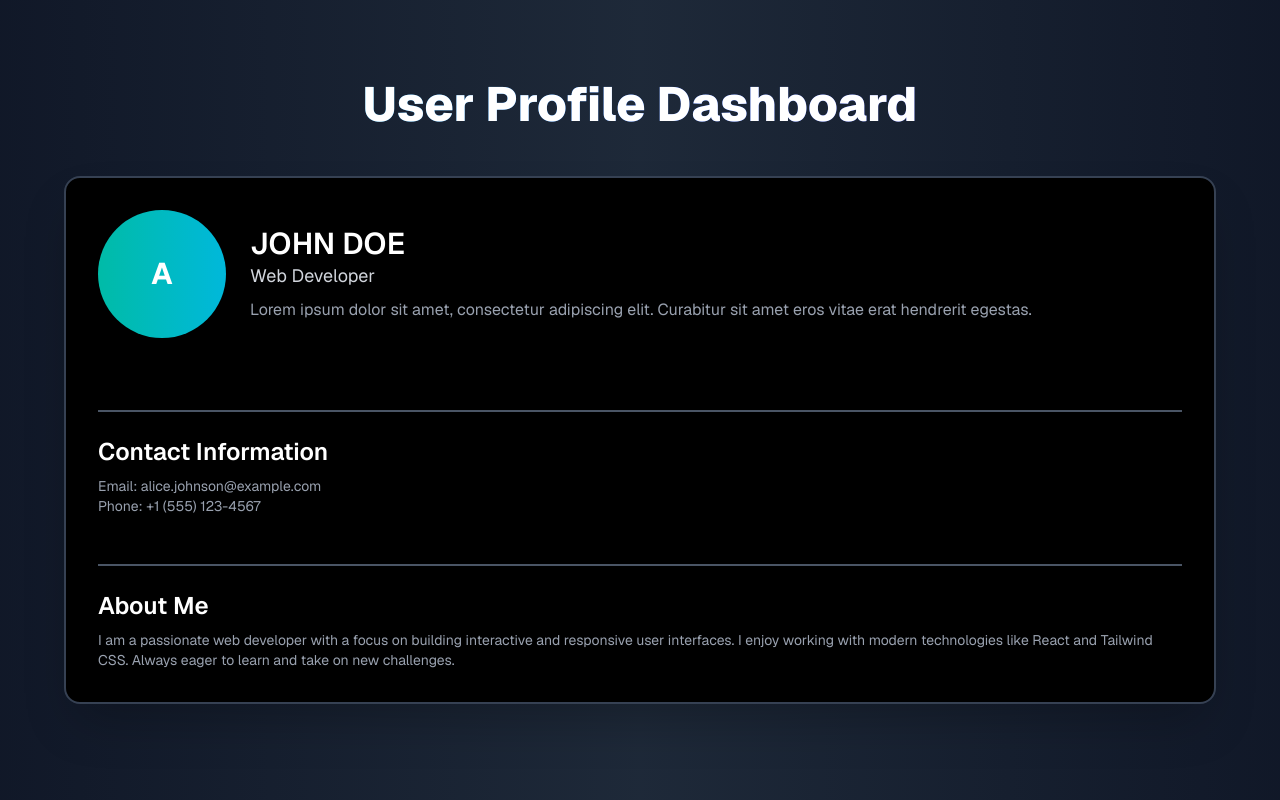
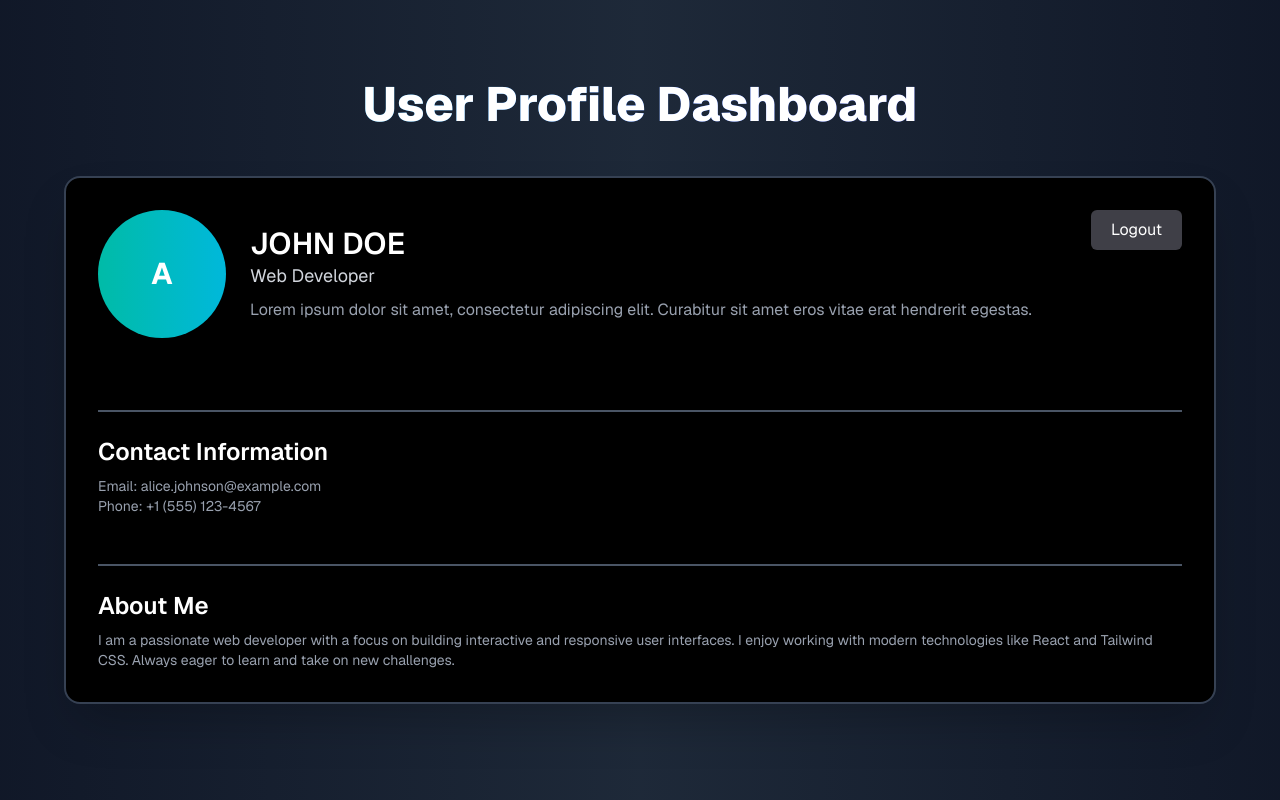
Before and after one commit to WaqarHassan20/NextAuth, a Next.js app: page /profile in a window 1280 px wide. Built offline with nearby package versions, Linux system fonts and the light colour scheme.

Commit message:
How logout route works

```diff
--- /dev/null
+++ b/app/api/users/logout/route.ts
@@ -0,0 +1,29 @@
+import { NextResponse } from "next/server";
+
+export async function GET() {
+  try {
+    const response = NextResponse.json({
+      message: "Logout successful",
+      success: true,
+    });
+
+    const token = response.cookies.get("token");
+    console.log("Token value after logout : ", token);
+
+    response.cookies.set("token", "", {
+      httpOnly: true,
+      expires: new Date(0),
+    });
+
+    console.log("Token value after logout : ", token);
+    return response;
+  } catch (error: unknown) {
+    if (error instanceof Error) {
+      return NextResponse.json({ error: error.message }, { status: 500 });
+    }
+    return NextResponse.json(
+      { error: "An unknown error occurred" },
+      { status: 500 }
+    );
+  }
+}
--- a/app/profile/page.tsx
+++ b/app/profile/page.tsx
@@ -1,4 +1,30 @@
+"use client"
+
+import axios from "axios";
+import { useRouter } from "next/navigation";
+import toast from "react-hot-toast";
+
 export default function UserProfile() {
+
+  const router = useRouter();
+
+  const logout = async () => {
+    try {
+
+      await axios.get("/api/users/logout");
+      toast.success("Logout Successfully");
+      router.push("/login");
+
+    } catch (error) {
+      if (error instanceof Error) {
+        console.log("Logout error:", error.message);
+        toast.error(error.message);
+      } else {
+        console.log("An unknown error occurred during logout.");
+      }
+    }
+  };
+
   return (
     <div className="min-h-screen bg-gradient-to-r from-gray-900 via-gray-800 to-gray-900 text-white p-8 pb-20 font-[family-name:var(--font-geist-sans)]">
     <h1 className="text-5xl my-12 font-extrabold text-white bg-gradient-to-r from-teal-500 via-blue-600 to-indigo-700 bg-clip-text text-center">
@@ -9,10 +35,15 @@ export default function UserProfile() {
       <div className="flex flex-col gap-12 w-full max-w-6xl p-8 rounded-2xl bg-opacity-80 backdrop-blur-2xl bg-black mx-auto shadow-2xl border-2 border-gray-700">
 
         {/* Profile Information Section */}
-        <div className="flex gap-6 mb-6">
+
+        <div className="flex gap-6 mb-6 justify-between">
+
+      <div className="flex flex-row gap-6">
+
           <div className="w-32 h-32 rounded-full bg-gradient-to-r from-teal-500 to-cyan-500 shadow-lg flex items-center justify-center">
             <span className="text-3xl font-bold">A</span>
           </div>
+
           <div className="flex flex-col justify-center">
             <p className="text-3xl font-semibold">JOHN DOE</p>
             <p className="text-lg text-gray-300">Web Developer</p>
@@ -20,6 +51,13 @@ export default function UserProfile() {
               Lorem ipsum dolor sit amet, consectetur adipiscing elit. Curabitur sit amet eros vitae erat hendrerit egestas.
             </p>
           </div>
+
+      </div>
+
+      <div>
+            <button onClick={logout} className="bg-zinc-700 px-5 py-2 rounded-md text-white hover:bg-zinc-600 cursor-pointer">Logout</button>
+      </div>
+
         </div>
 
         {/* Contact Information Section */}
```
